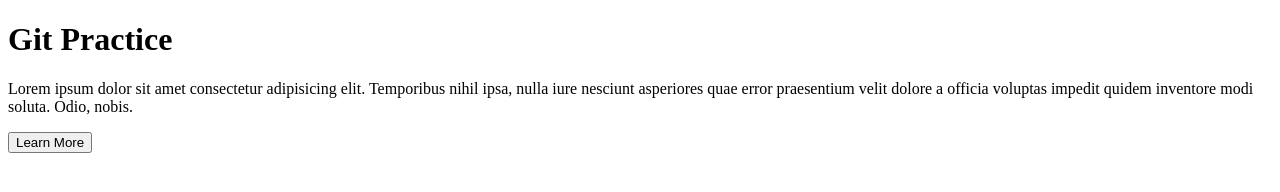
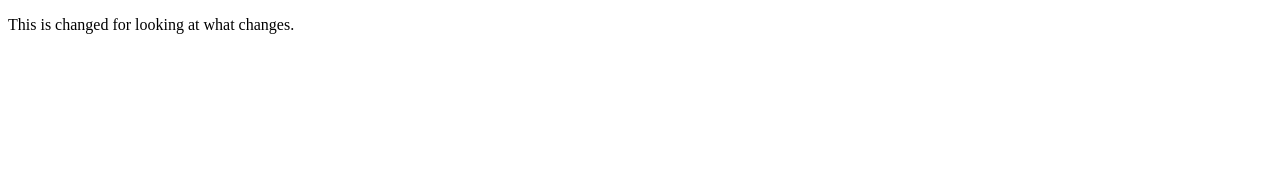
Before and after one commit to majedul-dev/git-practice, a plain HTML site: page index.html in a window 1280 px wide. Drawn offline with Linux system fonts and the light colour scheme.

Commit message:
something changed for testing

```diff
--- a/index.html
+++ b/index.html
@@ -8,14 +8,7 @@
   </head>
   <body>
     <div class="container">
-      <h1>Git Practice</h1>
-      <p>
-        Lorem ipsum dolor sit amet consectetur adipisicing elit. Temporibus
-        nihil ipsa, nulla iure nesciunt asperiores quae error praesentium velit
-        dolore a officia voluptas impedit quidem inventore modi soluta. Odio,
-        nobis.
-      </p>
-      <button>Learn More</button>
+      <p>This is changed for looking at what changes.</p>
     </div>
   </body>
 </html>
```
